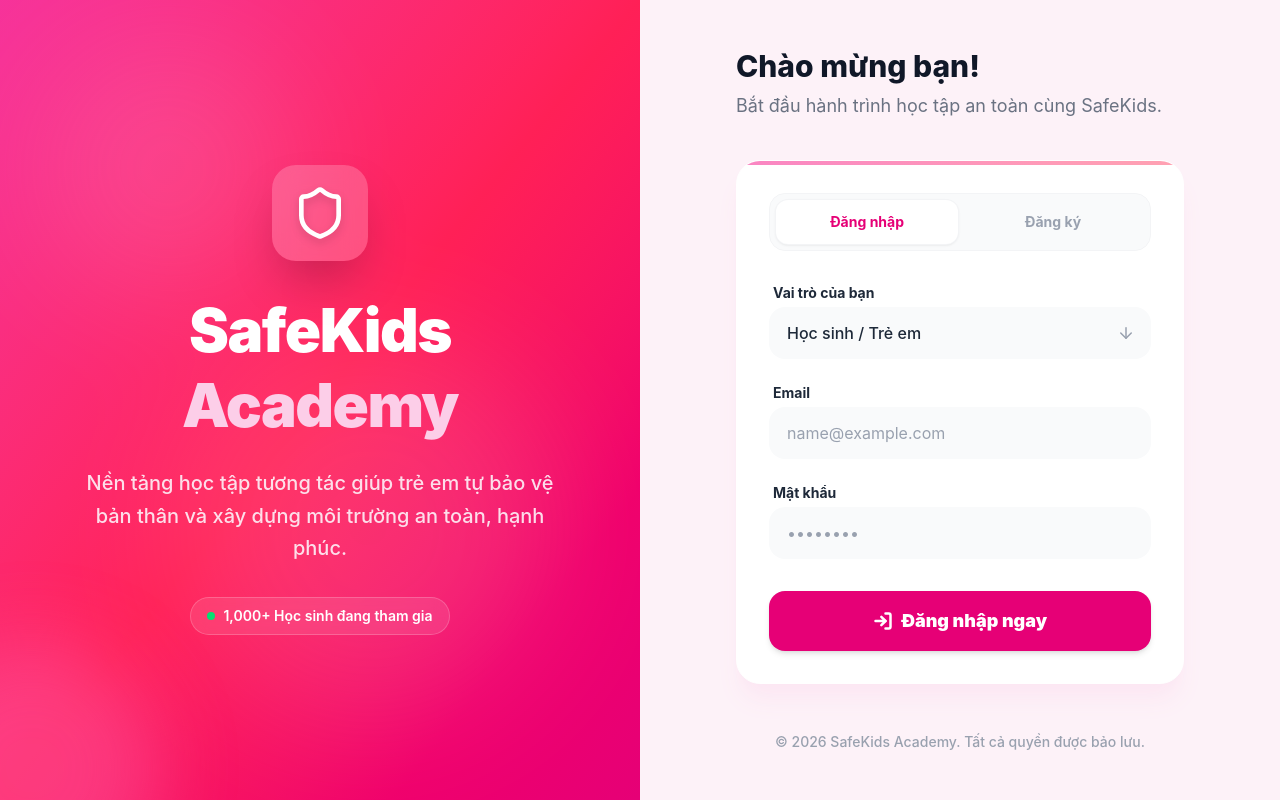
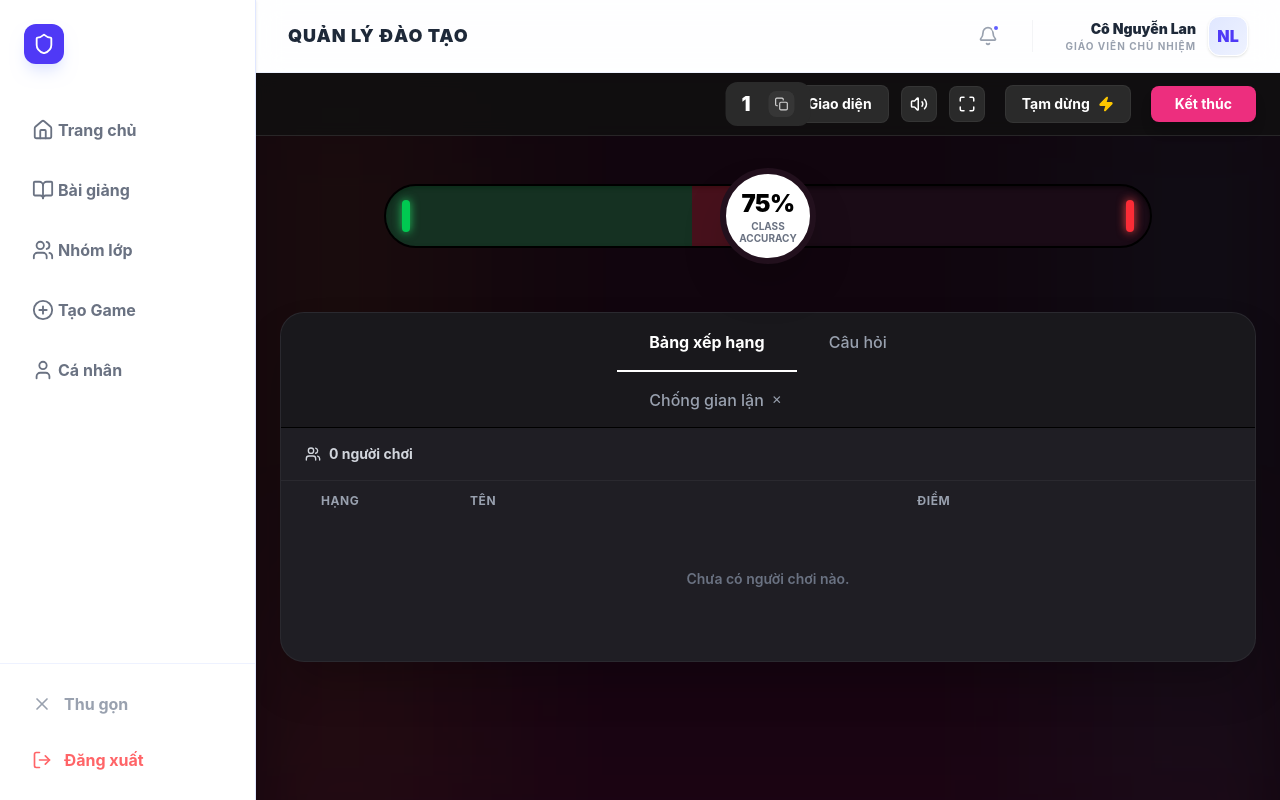
Before and after one commit to HoangPhuc2004/safekids, a React (Vite) app: page /teacher/live-game/1 in a window 1280 px wide. Built offline with nearby package versions, Linux system fonts and the light colour scheme.

Commit message:
feat: add TeacherLiveGame view mirroring Wayground layout

```diff
--- a/src/app/appRouter.ts
+++ b/src/app/appRouter.ts
@@ -11,6 +11,7 @@ import GroupChat from "./views/shared/GroupChat";
 import ReportView from "./views/student/ReportView";
 import CreateGameView from "./views/teacher/CreateGameView";
 import TeacherGameLobby from "./views/teacher/TeacherGameLobby";
+import TeacherLiveGame from "./views/teacher/TeacherLiveGame";
 import TeacherLecturesView from "./views/teacher/TeacherLecturesView";
 import ProfileView from "./views/shared/ProfileView";
 import StoryGameView from "./views/student/StoryGameView";
@@ -41,6 +42,7 @@ export const router = createBrowserRouter([
       { path: "groups/:id", Component: GroupChat },
       { path: "create-game", Component: CreateGameView },
       { path: "game-lobby", Component: TeacherGameLobby },
+      { path: "live-game/:id", Component: TeacherLiveGame },
       { path: "lectures", Component: TeacherLecturesView },
       { path: "profile", Component: ProfileView },
     ],
--- a/src/app/views/teacher/TeacherGameLobby.tsx
+++ b/src/app/views/teacher/TeacherGameLobby.tsx
@@ -40,7 +40,7 @@ export default function TeacherGameLobby() {
 
   const handleStartGame = () => {
     startGame(activeRoom.id);
-    navigate(`/teacher/game-stats/${activeRoom.id}`);
+    navigate(`/teacher/live-game/${activeRoom.id}`);
   };
 
   return (
--- /dev/null
+++ b/src/app/views/teacher/TeacherLiveGame.tsx
@@ -0,0 +1,144 @@
+import { useNavigate, useParams } from "react-router";
+import { Users, Palette, Volume2, Maximize, Pause, Zap } from "lucide-react";
+import { useGameRoom } from "../../context/GameRoomContext";
+
+export default function TeacherLiveGame() {
+  const navigate = useNavigate();
+  const { id } = useParams();
+  const { activeRoom } = useGameRoom();
+
+  const handleEndGame = () => {
+    // In a real app we might call endRoom() here,
+    // but we can just navigate to the stats screen
+    navigate(`/teacher/game-stats/${id}`);
+  };
+
+  // Safe fallback if room is lost
+  const players = activeRoom?.players || [];
+
+  // Calculate mock accuracy based on players count or just random
+  const accuracy = 75; // Mock
+
+  return (
+    <div className="min-h-screen bg-[#11050e] font-sans relative overflow-hidden flex flex-col items-center">
+      {/* Background gradients */}
+      <div className="absolute inset-0 z-0 pointer-events-none opacity-60">
+        <div className="absolute top-0 left-0 w-1/3 h-full bg-gradient-to-r from-yellow-500/10 to-transparent blur-3xl"></div>
+        <div className="absolute top-0 right-0 w-1/3 h-full bg-gradient-to-l from-teal-500/10 to-transparent blur-3xl"></div>
+        <div className="absolute bottom-0 w-full h-1/2 bg-gradient-to-t from-pink-600/10 to-transparent blur-2xl"></div>
+      </div>
+
+      {/* Top Navigation Bar */}
+      <div className="relative z-10 w-full flex items-center justify-between px-6 py-3 bg-[#111111]/80 backdrop-blur-sm border-b border-white/10">
+        <div className="flex flex-col opacity-0">
+          <span className="text-white">Logo placeholder</span>
+        </div>
+
+        {/* Join Code Display */}
+        <div className="absolute left-1/2 top-1/2 -translate-x-1/2 -translate-y-1/2 flex items-center gap-2 bg-[#2a2a2a] px-4 py-2 rounded-xl text-white font-black tracking-widest text-xl">
+          {id}
+          <span className="bg-[#3a3a3a] p-1.5 rounded-lg opacity-80 hover:opacity-100 cursor-pointer ml-2">
+            <svg width="14" height="14" viewBox="0 0 24 24" fill="none" stroke="currentColor" strokeWidth="2" strokeLinecap="round" strokeLinejoin="round"><rect x="9" y="9" width="13" height="13" rx="2" ry="2"></rect><path d="M5 15H4a2 2 0 0 1-2-2V4a2 2 0 0 1 2-2h9a2 2 0 0 1 2 2v1"></path></svg>
+          </span>
+        </div>
+
+        <div className="flex items-center gap-3">
+          <button className="flex items-center gap-2 bg-[#2a2a2a] hover:bg-[#3a3a3a] text-white px-4 py-2 rounded-lg font-bold text-sm transition-colors border border-white/5">
+            <Palette size={16} /> Giao diện
+          </button>
+          <button className="bg-[#2a2a2a] hover:bg-[#3a3a3a] text-white p-2 rounded-lg transition-colors border border-white/5">
+            <Volume2 size={18} />
+          </button>
+          <button className="bg-[#2a2a2a] hover:bg-[#3a3a3a] text-white p-2 rounded-lg transition-colors border border-white/5">
+            <Maximize size={18} />
+          </button>
+          <button className="flex items-center gap-2 bg-[#2a2a2a] hover:bg-[#3a3a3a] text-white px-4 py-2 rounded-lg font-bold text-sm transition-colors border border-white/5 mx-2">
+            Tạm dừng <Zap size={16} className="text-yellow-400 fill-yellow-400" />
+          </button>
+          <button
+            onClick={handleEndGame}
+            className="bg-[#ED2E7E] hover:bg-[#c92469] text-white px-6 py-2 rounded-lg font-bold text-sm transition-all shadow-lg"
+          >
+            Kết thúc
+          </button>
+        </div>
+      </div>
+
+      {/* Main Content */}
+      <div className="flex-1 relative z-10 w-full max-w-5xl px-6 py-12 flex flex-col">
+
+        {/* Progress Bar Container */}
+        <div className="relative bg-[#1A0B16] rounded-full h-16 w-full max-w-3xl border-2 border-black shadow-inner shadow-black/50 mx-auto mb-16 flex items-center overflow-visible">
+          {/* Green Indicator */}
+          <div className="absolute left-4 top-1/2 -translate-y-1/2 w-2 h-8 bg-green-500 rounded-full shadow-[0_0_10px_#22c55e]"></div>
+
+          {/* Red Indicator */}
+          <div className="absolute right-4 top-1/2 -translate-y-1/2 w-2 h-8 bg-red-500 rounded-full shadow-[0_0_10px_#ef4444]"></div>
+
+          {/* Progress Bar fill Mock */}
+          <div className="h-full bg-green-500/20 rounded-l-full w-[40%]"></div>
+          <div className="h-full bg-red-500/20 rounded-r-full w-[10%]"></div>
+
+          {/* Center Circle */}
+          <div className="absolute left-1/2 top-1/2 -translate-x-1/2 -translate-y-1/2 bg-white rounded-full w-24 h-24 border-[6px] border-[#22101D] flex flex-col items-center justify-center shadow-2xl">
+             <span className="text-black font-black text-2xl tracking-tight">{accuracy}%</span>
+             <span className="text-gray-500 text-[10px] uppercase font-bold text-center leading-tight">Class<br/>accuracy</span>
+          </div>
+        </div>
+
+        {/* Leaderboard Section */}
+        <div className="bg-[#1f1e24] rounded-3xl pb-6 shadow-2xl border border-white/5 w-full mx-auto overflow-hidden text-sm">
+
+          {/* Tabs */}
+          <div className="flex items-center justify-center bg-[#111111]/40 border-b border-black">
+            <div className="relative top-[1px]">
+              <button className="px-8 py-4 font-bold text-white border-b-2 border-white">Bảng xếp hạng</button>
+              <button className="px-8 py-4 font-medium text-gray-400 hover:text-gray-300">Câu hỏi</button>
+              <button className="px-8 py-4 font-medium text-gray-400 hover:text-gray-300 flex items-center gap-2">Chống gian lận <span className="text-xs">✕</span></button>
+            </div>
+          </div>
+
+          <div className="px-6 py-4 border-b border-white/5 flex items-center gap-2 text-gray-300 font-bold">
+            <Users size={16} />
+            <span>{players.length} người chơi</span>
+          </div>
+
+          {/* Table Header */}
+          <div className="grid grid-cols-12 px-10 py-3 text-xs font-bold uppercase tracking-wider text-gray-400">
+             <div className="col-span-2">Hạng</div>
+             <div className="col-span-6">Tên</div>
+             <div className="col-span-4">Điểm</div>
+          </div>
+
+          {/* Table Body */}
+          <div className="space-y-1 px-4">
+             {players.length === 0 ? (
+                <div className="text-center py-12 text-gray-500 font-semibold">Chưa có người chơi nào.</div>
+             ) : (
+                players.map((p, index) => (
+                  <div key={p.id} className="grid grid-cols-12 px-6 py-3 items-center bg-[#2a2930] hover:bg-[#32313a] rounded-xl transition-colors group cursor-pointer border border-[#36353d]">
+                    <div className="col-span-2 font-black text-white text-base opacity-80">{index + 1}</div>
+                    <div className="col-span-6 flex items-center gap-3">
+                       <div className={`w-8 h-8 rounded-lg flex items-center justify-center text-white font-black text-xs bg-gradient-to-br ${p.color}`}>
+                          {p.avatar}
+                       </div>
+                       <span className="font-bold text-white tracking-wide">{p.name}</span>
+                    </div>
+                    <div className="col-span-2 font-bold text-white flex items-center gap-2">
+                       {/* Mock Score */}
+                       0
+                    </div>
+                    <div className="col-span-2 flex justify-end">
+                       <button className="opacity-0 group-hover:opacity-100 text-gray-500 hover:text-white p-2 rounded-lg bg-[#1f1e24] transition-all">
+                          <svg width="14" height="14" viewBox="0 0 24 24" fill="none" stroke="currentColor" strokeWidth="2"><line x1="18" y1="6" x2="6" y2="18"></line><line x1="6" y1="6" x2="18" y2="18"></line></svg>
+                       </button>
+                    </div>
+                  </div>
+                ))
+             )}
+          </div>
+        </div>
+      </div>
+    </div>
+  );
+}
```
